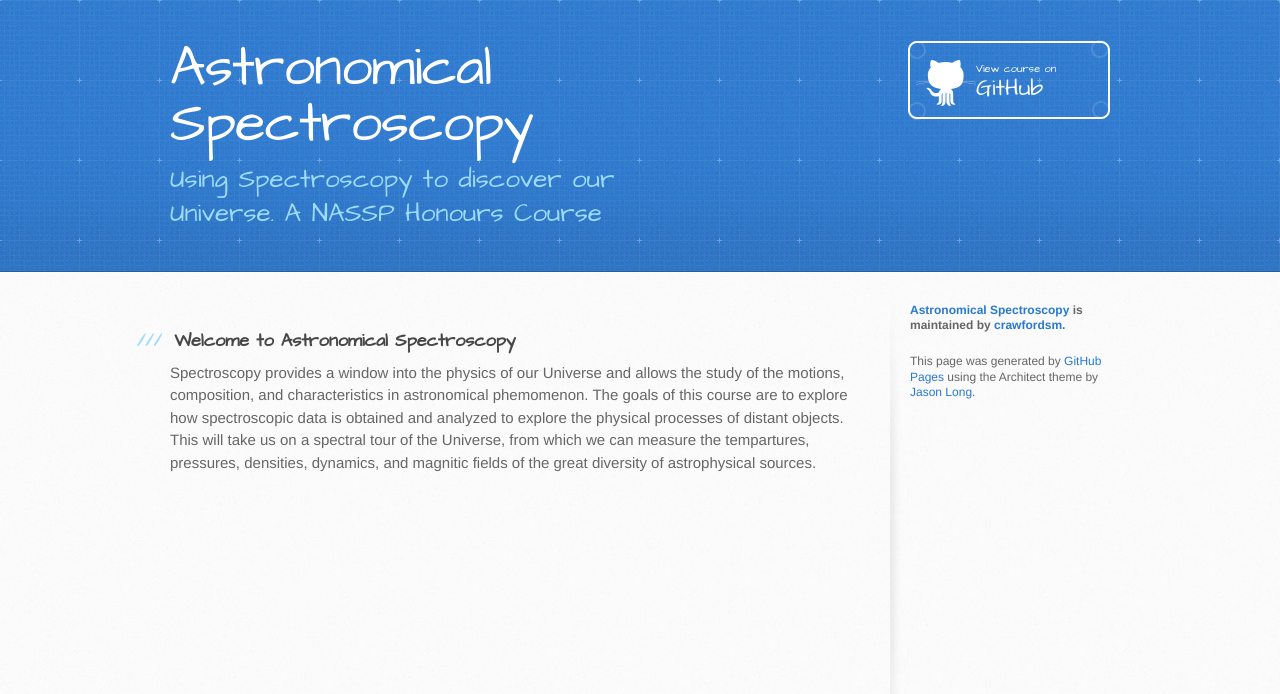
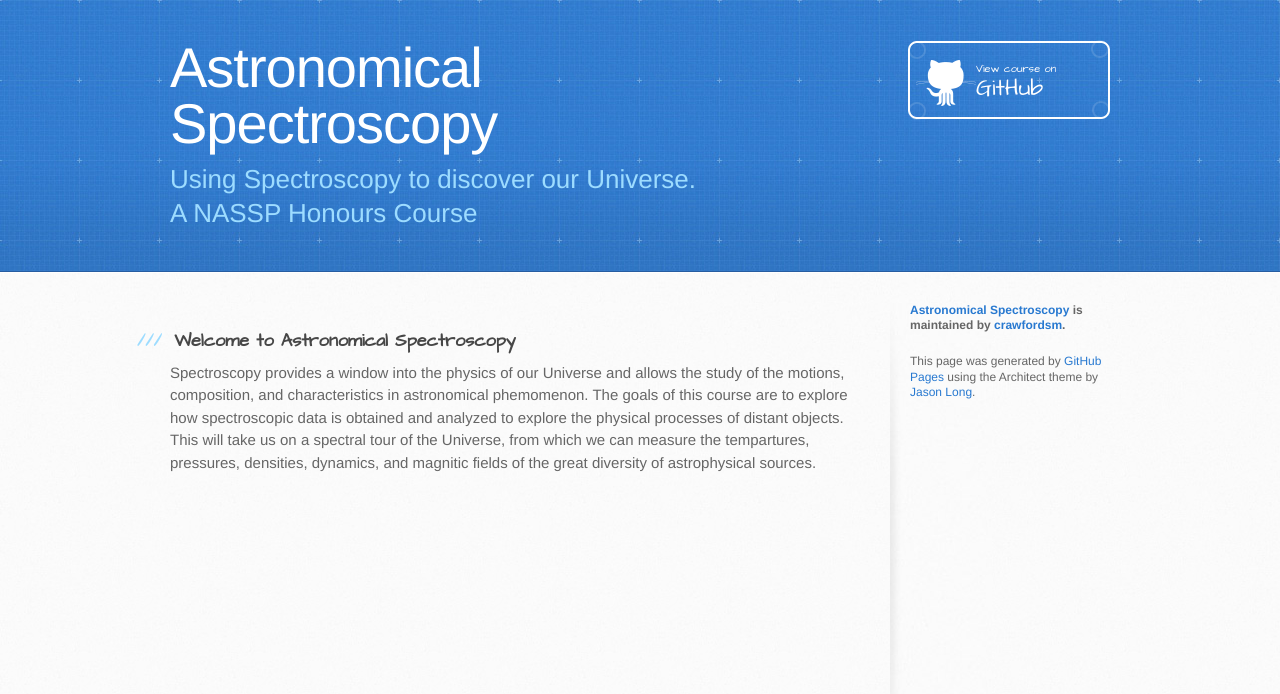
Before and after one commit to crawfordsm/astronomicalspectroscopy, a plain HTML site: page index.html in a window 1280 px wide. Drawn offline with Linux system fonts and the light colour scheme.

Commit message:
change header font

```diff
--- a/stylesheets/stylesheet.css
+++ b/stylesheets/stylesheet.css
@@ -450,7 +450,7 @@ a:hover {
 header {
   padding-top: 40px;
   padding-bottom: 40px;
-  font-family: 'Architects Daughter', 'Helvetica Neue', Helvetica, Arial, serif;
+  font-family: 'Anton', 'Helvetica Neue', Helvetica, Arial, serif;
   background: #2e7bcf url(../images/header-bg.jpg) 0 0 repeat-x;
   border-bottom: solid 1px #275da1;
 }
```
